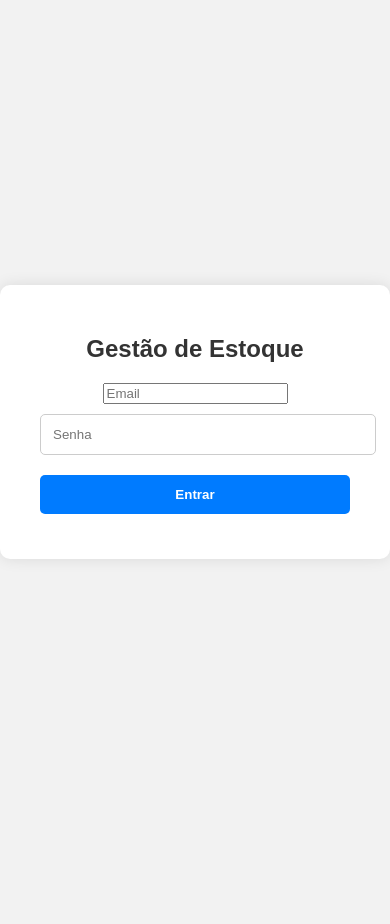
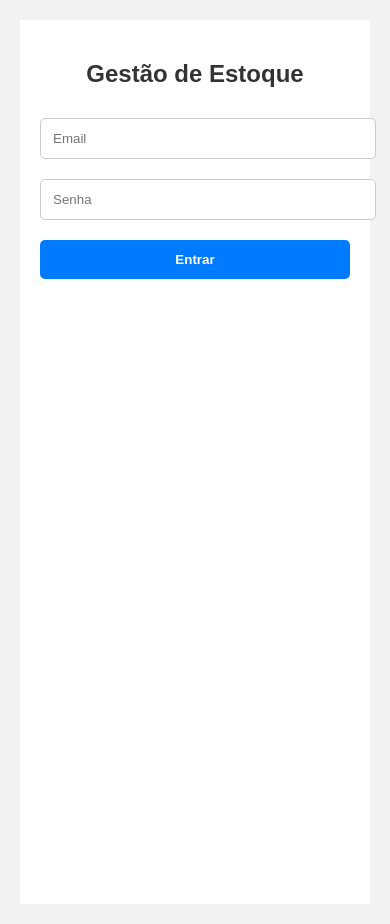
Before and after one commit to amandamoraes07/estoque-gerenciamento, a plain HTML site: page index.html in a window 390 px wide. Before the commit the page ends 844 px from the top, so only its background shows below. Drawn offline with Linux system fonts and the light colour scheme.

Commit message:
Update style.css

```diff
--- a/style.css
+++ b/style.css
@@ -24,7 +24,8 @@ body {
     color: #333;
 }
 
-input[type="text"], input[type="password"] {
+input[type="email"],
+input[type="password"] {
     width: 100%;
     padding: 12px;
     margin: 10px 0;
@@ -42,10 +43,16 @@ button {
     border-radius: 5px;
     cursor: pointer;
     margin-top: 10px;
+    transition: background-color 0.3s;
 }
 
 button:hover {
     background-color: #0056b3;
+}
+
+button:focus {
+    outline: 2px solid #0056b3;
+    outline-offset: 2px;
 }
 
 .error-message {
@@ -53,3 +60,18 @@ button:hover {
     margin-top: 10px;
     font-size: 0.9em;
 }
+
+@media (max-width: 480px) {
+    .login-container {
+        padding: 20px;
+        border-radius: 0;
+        box-shadow: none;
+        height: 100vh;
+        justify-content: center;
+    }
+
+    body {
+        height: auto;
+        padding: 20px;
+    }
+}
```
